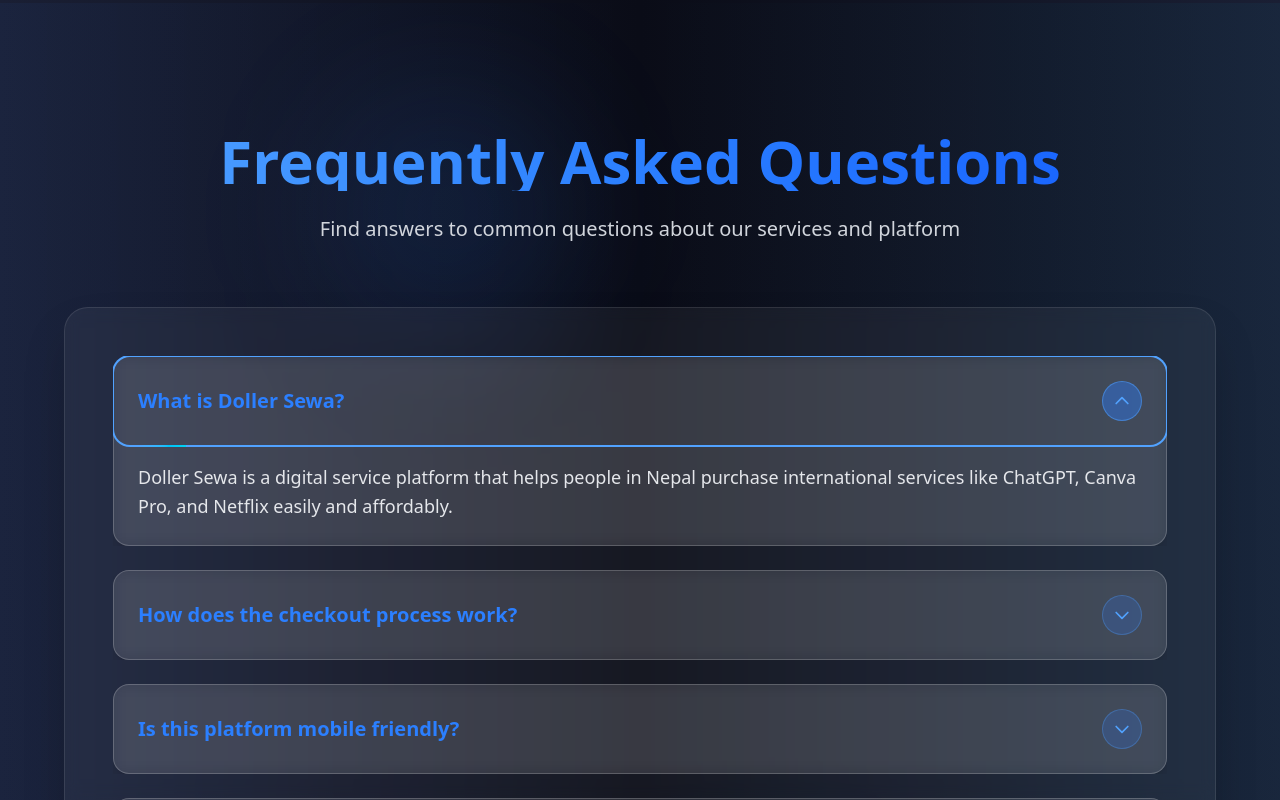
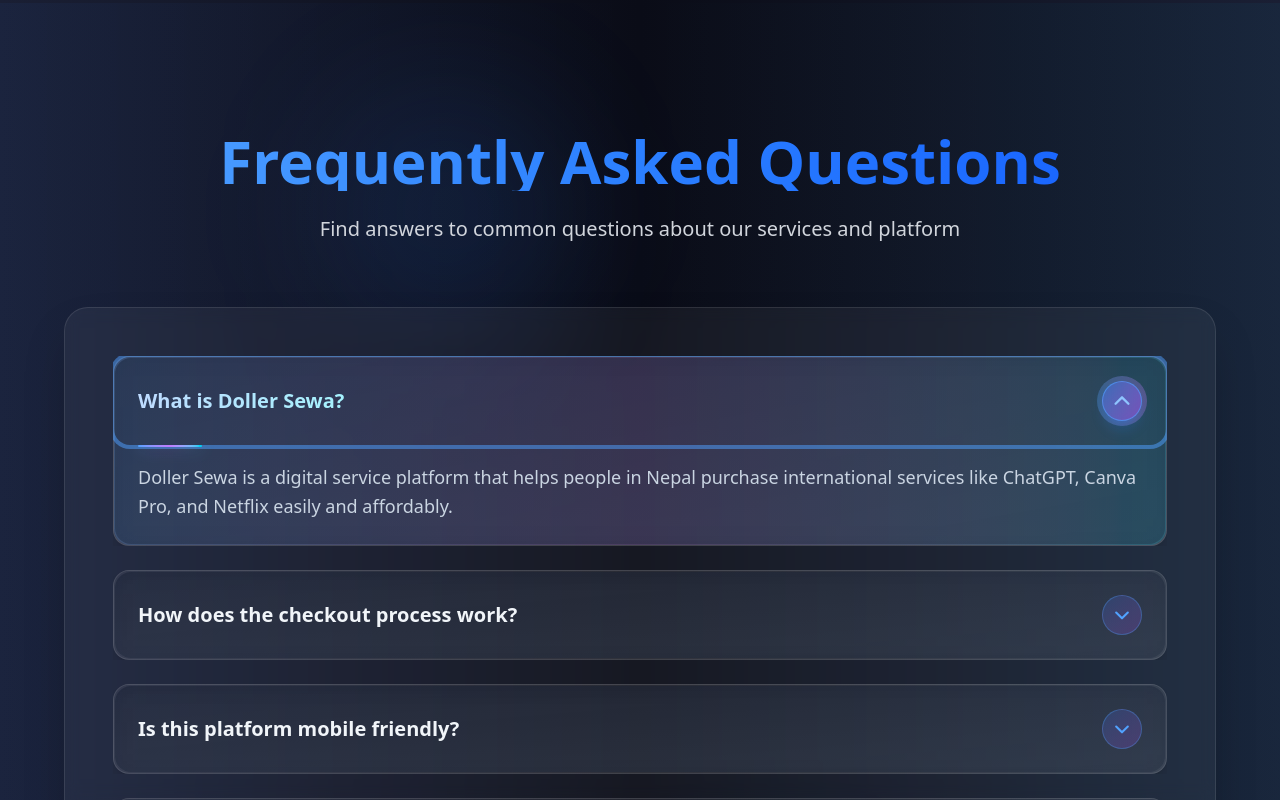
Before and after one commit to Baroon-Shrestha/DollerSewa, a React (Vite) app: page /about in a window 1280 px wide. Both pictures are taken after a click on the button "What is Doller Sewa?". Shown: the part 1684-2484 px from the top of the page. Built offline with nearby package versions, Linux system fonts and the light colour scheme.

Commit message:
completed

```diff
--- a/src/Components/HomeComponents/FAQHelper.jsx
+++ b/src/Components/HomeComponents/FAQHelper.jsx
@@ -1,28 +1,60 @@
 export default function FAQHelper({ id, question, answer, isOpen, onClick }) {
   return (
     <div className="group relative overflow-hidden">
-      <div className="relative bg-white/10 backdrop-blur-sm border border-white/20 rounded-2xl shadow-lg hover:shadow-xl transition-all duration-500 hover:bg-white/15 hover:border-blue-400/30">
+      <div className="relative bg-gradient-to-br from-white/5 to-white/10 backdrop-blur-md border border-white/10 rounded-2xl shadow-lg hover:shadow-2xl transition-all duration-700 ease-out hover:bg-gradient-to-br hover:from-white/10 hover:to-white/15 hover:border-blue-300/20 hover:shadow-blue-500/10">
+        {/* Subtle gradient overlay */}
+        <div className="absolute inset-0 bg-gradient-to-br from-blue-500/5 to-purple-500/5 rounded-2xl opacity-0 group-hover:opacity-100 transition-opacity duration-700"></div>
+
+        {/* Animated border glow */}
+        <div
+          className={`absolute inset-0 rounded-2xl bg-gradient-to-r from-blue-400/20 via-purple-400/20 to-cyan-400/20 opacity-0 transition-opacity duration-700 ${
+            isOpen ? "opacity-100" : "group-hover:opacity-50"
+          }`}
+        ></div>
+        <div className="absolute inset-[1px] bg-gradient-to-br from-slate-900/40 to-slate-800/40 rounded-2xl"></div>
+
+        <div className="relative z-10">
           <button
             id={`faq-button-${id}`}
             aria-controls={`faq-panel-${id}`}
             aria-expanded={isOpen}
             onClick={onClick}
-          className="w-full flex justify-between items-center text-left p-6 focus:outline-none focus:ring-2 focus:ring-blue-400 rounded-2xl group"
+            className="w-full flex justify-between items-center text-left p-6 focus:outline-none focus:ring-2 focus:ring-blue-400/50 focus:ring-offset-2 focus:ring-offset-transparent rounded-2xl group transition-all duration-500"
           >
-          <span className="text-lg md:text-xl font-semibold text-blue-500 group-hover:text-blue-400 transition-colors duration-300 pr-4">
+            <span
+              className={`text-lg md:text-xl font-semibold pr-4 transition-all duration-500 ${
+                isOpen
+                  ? "text-blue-100 bg-gradient-to-r from-blue-200 to-cyan-200 bg-clip-text text-transparent"
+                  : "text-slate-100 group-hover:text-blue-200"
+              }`}
+            >
               {question}
             </span>
 
-          {/* Enhanced icon with blue accent */}
+            {/* Enhanced Chevron Icon */}
             <div className="relative flex-shrink-0">
+              {/* Outer glow ring */}
               <div
-              className={`w-10 h-10 rounded-full bg-blue-500/20 flex items-center justify-center border border-blue-400/30 group-hover:bg-blue-500/30 transition-all duration-300 ${
-                isOpen ? "bg-blue-500/40 border-blue-400/50" : ""
+                className={`absolute inset-0 rounded-full bg-gradient-to-r from-blue-400/30 to-purple-400/30 opacity-0 scale-110 transition-all duration-500 ${
+                  isOpen
+                    ? "opacity-100 scale-125"
+                    : "group-hover:opacity-50 group-hover:scale-115"
+                }`}
+              ></div>
+
+              {/* Main button */}
+              <div
+                className={`relative w-10 h-10 rounded-full bg-gradient-to-br flex items-center justify-center border transition-all duration-500 ${
+                  isOpen
+                    ? "from-blue-500/40 to-purple-500/40 border-blue-400/60 shadow-lg shadow-blue-500/25"
+                    : "from-blue-500/20 to-purple-500/20 border-blue-400/30 group-hover:from-blue-500/30 group-hover:to-purple-500/30 group-hover:border-blue-400/50"
                 }`}
               >
                 <svg
-                className={`w-5 h-5 text-blue-400 transform transition-transform duration-300 ${
-                  isOpen ? "rotate-180" : ""
+                  className={`w-5 h-5 transition-all duration-500 ease-out ${
+                    isOpen
+                      ? "text-blue-300 rotate-180 scale-110"
+                      : "text-blue-400 group-hover:text-blue-300 group-hover:scale-105"
                   }`}
                   fill="none"
                   stroke="currentColor"
@@ -31,7 +63,7 @@
                   <path
                     strokeLinecap="round"
                     strokeLinejoin="round"
-                  strokeWidth={2}
+                    strokeWidth={2.5}
                     d="M19 9l-7 7-7-7"
                   />
                 </svg>
@@ -39,21 +71,30 @@
             </div>
           </button>
 
-        {/* Enhanced answer section with smooth animation */}
+          {/* Answer Content with smooth height animation */}
           <div
-          className={`overflow-hidden transition-all duration-500 ease-in-out ${
-            isOpen ? "max-h-96 opacity-100" : "max-h-0 opacity-0"
+            className={`overflow-hidden transition-all duration-700 ease-out ${
+              isOpen ? "max-h-[500px] opacity-100" : "max-h-0 opacity-0"
             }`}
           >
             <div
               id={`faq-panel-${id}`}
               role="region"
               aria-labelledby={`faq-button-${id}`}
-            className="px-6 pb-6 text-gray-200 text-base md:text-lg leading-relaxed"
+              className={`px-6 pb-6 text-slate-200 text-base md:text-lg leading-relaxed transition-all duration-700 delay-150 ${
+                isOpen ? "translate-y-0" : "translate-y-2"
+              }`}
             >
-            {/* Blue accent line */}
-            <div className="w-12 h-0.5 text-black bg-gradient-to-r from-blue-400 to-cyan-400 mb-4"></div>
+              {/* Enhanced gradient divider */}
+              <div className="relative mb-4">
+                <div className="w-16 h-0.5 bg-gradient-to-r from-blue-400 via-purple-400 to-cyan-400 rounded-full"></div>
+                <div className="absolute inset-0 w-16 h-0.5 bg-gradient-to-r from-blue-400 via-purple-400 to-cyan-400 rounded-full blur-sm opacity-60"></div>
+              </div>
+
+              <div className="text-slate-300 group-hover:text-slate-200 transition-colors duration-500">
                 {answer}
+              </div>
+            </div>
           </div>
         </div>
       </div>
```
Lines whose indentation alone changed are shown as unchanged.
